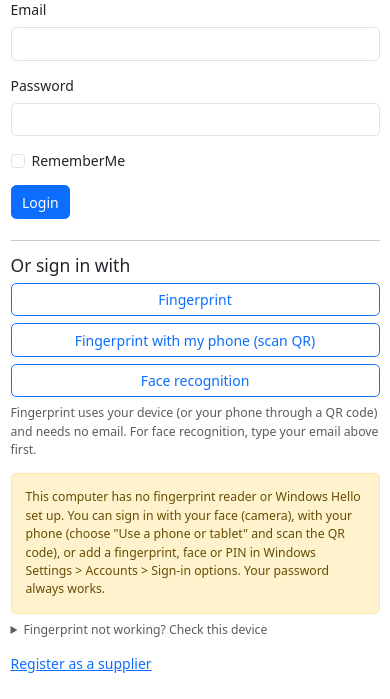
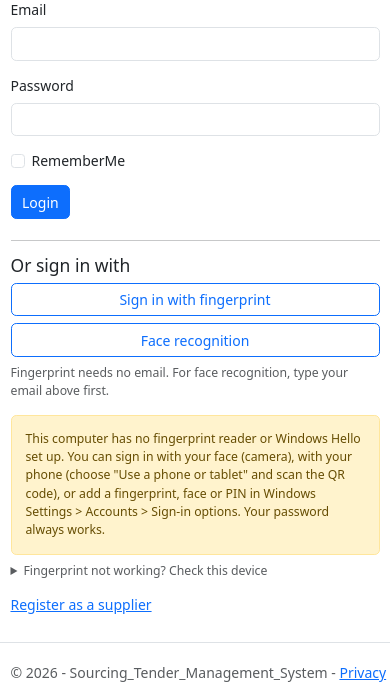
Before and after one commit to STMS7/Sourcing-Tender-Management-System, an ASP.NET Core app: page /Auth/Login in a window 390 px wide. Shown: the part 144-843 px from the top of the page. Run offline with ASP.NET Core 8, Linux system fonts and the light colour scheme; style sheets or scripts are compiled from the project's sources; some libraries are stand-ins or nearby versions.

Commit message:
Offer a single fingerprint option: phone QR once, then this computer
The sign-in page now has one fingerprint button. On the profile, one
Register fingerprint button confirms the fingerprint on the phone (QR
code) and then adds this computer (PIN, fingerprint or Touch ID), so later
sign-ins on this computer need neither the phone nor a QR code. If the
fingerprint is saved only on the phone, sign-in goes straight to the QR
code. A small link registers just this computer for machines with their
own reader. Messages are shorter and a success note shows after setup.

```diff
--- a/Sourcing-Tender-Management-System/Sourcing-Tender-Management-System/Views/Biometric/_LoginOptions.cshtml
+++ b/Sourcing-Tender-Management-System/Sourcing-Tender-Management-System/Views/Biometric/_LoginOptions.cshtml
@@ -12,13 +12,11 @@
     <h2 class="h5">Or sign in with</h2>
     <div id="bio-status" class="alert d-none" role="alert"></div>
     <div class="d-grid gap-2">
-        <button id="btnPasskeyLogin" type="button" class="btn btn-outline-primary">Fingerprint</button>
-        <button id="btnPasskeyLoginPhone" type="button" class="btn btn-outline-primary">Fingerprint with my phone (scan QR)</button>
+        <button id="btnPasskeyLogin" type="button" class="btn btn-outline-primary">Sign in with fingerprint</button>
         <button id="btnFaceLogin" type="button" class="btn btn-outline-primary">Face recognition</button>
     </div>
     <div class="form-text mt-2">
-        Fingerprint uses your device (or your phone through a QR code) and needs no email.
-        For face recognition, type your email above first.
+        Fingerprint needs no email. For face recognition, type your email above first.
     </div>
     <partial name="~/Views/Biometric/_DeviceCheck.cshtml" />
     <div id="facePanel" class="d-none text-center mt-3">
--- a/Sourcing-Tender-Management-System/Sourcing-Tender-Management-System/wwwroot/biometric/biometric.js
+++ b/Sourcing-Tender-Management-System/Sourcing-Tender-Management-System/wwwroot/biometric/biometric.js
@@ -54,14 +54,10 @@
     // message and in the console to make the real cause visible.
     function friendly(error) {
         console.error('Biometric error:', error);
-        var detail = error && error.name
-            ? ' [' + error.name + (error.message ? ': ' + error.message : '') + ']'
-            : '';
+        var detail = '';   // the technical name stays in the console, not on the page
         if (error && (error.name === 'NotAllowedError' || error.name === 'AbortError')) {
-            return new Error('The fingerprint request was cancelled or timed out. Try again and choose your fingerprint, face or PIN. ' +
-                'If nothing appears, this device has no Windows Hello set up: open Windows Settings > Accounts > Sign-in options ' +
-                'and add a fingerprint, face or PIN, or choose "Use a phone or tablet" in the prompt and scan the QR code. ' +
-                'You can always sign in with your password.' + detail);
+            return new Error('The fingerprint step was cancelled or timed out. Press the button and try again. ' +
+                'On the phone, tap Continue and confirm with its fingerprint. You can always sign in with your password.' + detail);
         }
         if (error && error.name === 'SecurityError') {
             return new Error('This web address cannot be used for fingerprint sign-in. Open the site from the same address you ' +
@@ -185,6 +181,10 @@
         if (opts.phone) {
             options.authenticatorSelection = Object.assign({}, options.authenticatorSelection, { authenticatorAttachment: 'cross-platform' });
             options.hints = ['hybrid'];
+        }
+        if (opts.device) {
+            options.authenticatorSelection = Object.assign({}, options.authenticatorSelection, { authenticatorAttachment: 'platform' });
+            options.hints = ['client-device'];
         }
 
         var credential;
@@ -508,6 +508,17 @@
             buttons.forEach(function (b) { if (b) { b.disabled = isBusy; } });
         }
 
+        try {
+            var flash = window.sessionStorage.getItem('stms.flash');
+            if (flash) { window.sessionStorage.removeItem('stms.flash'); setStatus(flash, 'success'); }
+        } catch (e) { /* ignore */ }
+
+        function deviceName() {
+            var ua = navigator.userAgent;
+            var browser = /Edg\//.test(ua) ? 'Edge' : /Chrome\//.test(ua) ? 'Chrome' : /Firefox\//.test(ua) ? 'Firefox' : /Safari\//.test(ua) ? 'Safari' : 'browser';
+            return ('This computer (' + browser + ')').slice(0, 150);
+        }
+
         var faceOptions = { video: video, setStatus: setStatus, setHint: setHint };
         var allButtons = Array.prototype.slice.call(root.querySelectorAll('button'));
 
@@ -546,7 +557,7 @@
             if (diagBox) { diagBox.textContent = diagnosticsText(c); }
             // Without any WebAuthn support the buttons cannot work; say so instead of failing on click.
             if (!c.webauthn || !c.secure) {
-                ['btnPasskeyLogin', 'btnPasskeyLoginPhone', 'btnPasskeyRegister', 'btnPasskeyRegisterPhone'].forEach(function (id) {
+                ['btnPasskeyLogin', 'btnPasskeyRegister', 'btnPasskeyRegisterDevice'].forEach(function (id) {
                     var b = $(id);
                     if (b) { b.disabled = true; }
                 });
@@ -683,8 +694,11 @@
         if (passkeyLoginButton) {
             passkeyLoginButton.addEventListener('click', function () {
                 pauseConditionalLogin();
-                setStatus('Use your fingerprint, face or PIN when your device asks.');
-                guarded(function () { return passkeyLogin(returnUrl); }, 'Signed in.').then(function () {
+                // One button for everything. If the fingerprint is saved only on the phone, go straight to the QR code;
+                // otherwise this computer answers (PIN, fingerprint or Touch ID) with no phone and no QR code.
+                var phoneOnly = viaPhone();
+                setStatus(phoneOnly ? PHONE_STEPS : 'Confirm with your fingerprint or PIN when your device asks.');
+                guarded(function () { return passkeyLogin(returnUrl, phoneOnly ? { hints: ['hybrid'] } : {}); }, 'Signed in.').then(function () {
                     // If it did not sign in, bring the email-box suggestion back.
                     startConditionalLogin();
                 });
@@ -703,37 +717,50 @@
             });
         }
 
+        // ONE way to register: the fingerprint is confirmed on the person's phone (QR code), then this computer is added
+        // too (PIN, fingerprint or Touch ID), so next time signing in here needs no phone and no QR code.
         var passkeyRegisterButton = $('btnPasskeyRegister');
         if (passkeyRegisterButton) {
             passkeyRegisterButton.addEventListener('click', function () {
-                var label = ($('passkeyLabel').value || '').trim() || 'My device';
-                setStatus('Use your fingerprint, face or PIN when your device asks.');
-                guarded(function () { return passkeyRegister(label); }, 'Device registered.').then(function (ok) {
-                    if (ok) { rememberVia('device'); window.location.reload(); }
+                guarded(async function () {
+                    setStatus(PHONE_STEPS);
+                    await passkeyRegister('My phone', { phone: true });
+
+                    var via = 'phone';
+                    var note = 'Fingerprint registered on your phone.';
+                    if (caps && caps.platform) {
+                        setStatus('Step 2 of 2: confirm with your PIN or fingerprint on this computer, so you can sign in here without the phone.');
+                        try {
+                            await passkeyRegister(deviceName(), { device: true });
+                            via = 'both';
+                            note = 'Fingerprint registered. Next time just press Sign in with fingerprint.';
+                        } catch (e) {
+                            console.warn('This computer was not added:', e);
+                            note = 'Fingerprint registered on your phone. This computer was not added, so signing in will use your phone.';
+                        }
+                    }
+                    try { window.sessionStorage.setItem('stms.flash', note); } catch (e) { /* ignore */ }
+                    rememberVia(via);
+                    return { succeeded: true };
+                }, 'Fingerprint registered.').then(function (ok) {
+                    if (ok) { window.location.reload(); }
                 });
             });
         }
 
-        // Register the fingerprint on the phone (QR code).
-        var passkeyRegisterPhoneButton = $('btnPasskeyRegisterPhone');
-        if (passkeyRegisterPhoneButton) {
-            passkeyRegisterPhoneButton.addEventListener('click', function () {
-                var label = ($('passkeyLabel').value || '').trim() || 'My phone';
-                setStatus(PHONE_STEPS);
-                guarded(function () { return passkeyRegister(label, { phone: true }); }, 'Phone registered.').then(function (ok) {
-                    if (ok) { rememberVia('phone'); window.location.reload(); }
+        // For a computer that has its own fingerprint reader: register just this computer, no phone.
+        var passkeyRegisterDeviceButton = $('btnPasskeyRegisterDevice');
+        if (passkeyRegisterDeviceButton) {
+            passkeyRegisterDeviceButton.addEventListener('click', function (event) {
+                event.preventDefault();
+                setStatus('Use your fingerprint, face or PIN when your device asks.');
+                guarded(function () { return passkeyRegister(deviceName(), { device: true }); }, 'Device registered.').then(function (ok) {
+                    if (ok) {
+                        rememberVia('device');
+                        try { window.sessionStorage.setItem('stms.flash', 'Fingerprint registered on this computer.'); } catch (e) { /* ignore */ }
+                        window.location.reload();
+                    }
                 });
-            });
-        }
-
-        // Sign in with the fingerprint saved on the phone (QR code).
-        var passkeyLoginPhoneButton = $('btnPasskeyLoginPhone');
-        if (passkeyLoginPhoneButton) {
-            passkeyLoginPhoneButton.addEventListener('click', function () {
-                pauseConditionalLogin();
-                setStatus(PHONE_STEPS);
-                guarded(function () { return passkeyLogin(returnUrl, { hints: ['hybrid'] }); }, 'Signed in.')
-                    .then(function () { startConditionalLogin(); });
             });
         }
 
```
Also changed, not shown: Sourcing-Tender-Management-System/Sourcing-Tender-Management-System/Views/Biometric/_ManagePanel.cshtml (+7 -8 lines), docs/lujain-worklog.md (+7 -0 lines).
